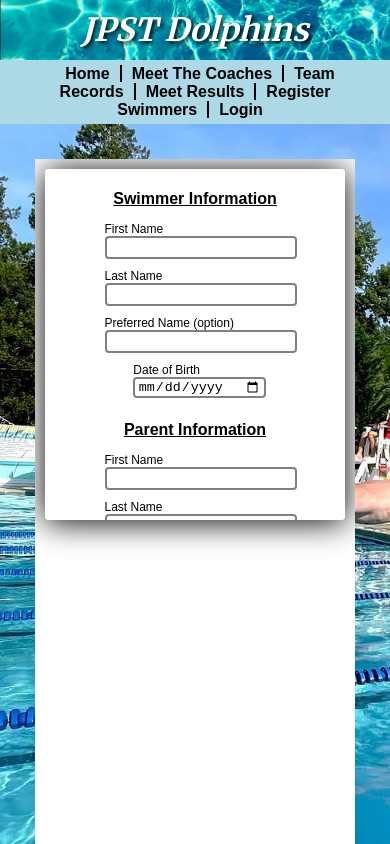
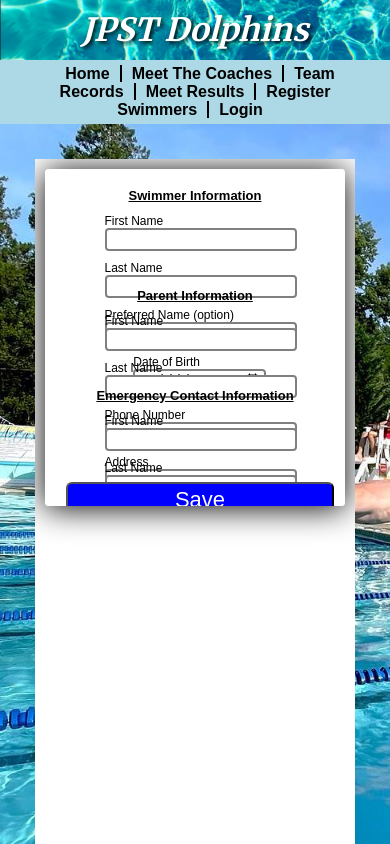
Before and after one commit to zachpfaltzgraff/JPSTWebsite---not-complete, an Angular app: page /register-swimmers in a window 390 px wide. Shown: the top 844 px of the page. Built offline with nearby package versions, Linux system fonts and the light colour scheme.

Commit message:
FORM SCROLL IS WORKING
im so happy, the forms are able to be scrolled and it works

```diff
--- a/src/app/register-swimmers/register-swimmers.component.css
+++ b/src/app/register-swimmers/register-swimmers.component.css
@@ -8,18 +8,19 @@
 }
 
 .white-box {
+    position: relative;
     margin: 100px;
     width: 100%;
     background-color: white;
-    display: grid;
-    grid-template-rows: 92% 8%;
-    grid-template-columns: 90% 10%;
+}
+
+.form-box {
+    height: 90%;
+    overflow: auto;
 }
 
 .swimmer-form {
-    grid-row: 1 ;
-    grid-column: 1 / 3;
-    overflow: auto;
+    margin-bottom: 20px;
 }
 
 form {
@@ -40,6 +41,7 @@ form {
     grid-template-columns: 50% 50%;
     align-items: center;
     margin-right: 15px;
+    height: 100px;
 }
 
 h2 {
@@ -70,10 +72,11 @@ form button {
 }
 
 .add-button {
-    grid-row: 2;
-    grid-column: 2;
+    position: absolute;
+    bottom: 10px;
+    right: 10px;
+}
 
-}
 .add-button button {
     width: auto;
     margin: 10px;
@@ -151,17 +154,12 @@ button:hover {
 
 
 @media only screen and (max-width: 1100px){
-    .white-box {
-        grid-template-rows: auto;
-        grid-template-columns: 1fr;
-    }
-
     .swimmer-info,
     .parent-info,
     .emergency-contact-info {
         display: flex;
         flex-direction: column;
-        margin-right: 0;
+        margin: 0;
     }
 
     .swimmer-form {
@@ -169,27 +167,22 @@ button:hover {
         width: 100%;
     }
 
-    form {
-        flex-direction: column;
-        overflow: scroll;
-    }
-
     .form-group {
         margin: 10px;
     }
 
-    .form-buttons {
-        align-items: center;
-    }
-
     form button {
-        width: 40%;
+        width: 100%;
         margin: 5px;
     }
 
     .add-button button {
         padding: 5px;
         margin: 5px;
+    }
+
+    h2 {
+        font-size: 13px;
     }
 }
 
--- a/src/app/register-swimmers/register-swimmers.component.html
+++ b/src/app/register-swimmers/register-swimmers.component.html
@@ -1,8 +1,9 @@
 <div class="register-page">
     <div class="background-image">
         <div class="white-box">
-            <div class="swimmer-form">
-                <form [formGroup]="profileForm" (ngSubmit)="onSubmit()">
+            <div class="form-box">
+                <div class="swimmer-form" *ngFor="let formGroup of formGroups; let i = index">
+                    <form [formGroup]="formGroup" (ngSubmit)="onSubmit(formGroup)">
                         <div class="swimmer-info">
 
                             <h2>Swimmer Information</h2>
@@ -80,14 +81,15 @@
 
                         <div class="form-buttons">
                             <button type="submit">Save</button>
-                        <button class="cancel-button">Cancel</button>
+                            <button class="cancel-button" (click)="removeForm(i)">Cancel</button>
                         </div>
                     </form>
                 </div>
 
                 <div class="add-button">
-                <button>Add Swimmer</button>
+                    <button (click)="addForm()">Add Swimmer</button>
                 </div>
             </div>
         </div>
     </div>
+</div>
--- a/src/app/register-swimmers/register-swimmers.component.ts
+++ b/src/app/register-swimmers/register-swimmers.component.ts
@@ -1,6 +1,6 @@
 import { CommonModule } from '@angular/common';
 import { Component } from '@angular/core';
-import { FormControl, FormGroup, ReactiveFormsModule, Validators} from '@angular/forms';
+import { FormControl, FormGroup, ReactiveFormsModule, Validators, FormBuilder} from '@angular/forms';
 
 @Component({
   selector: 'app-register-swimmers',
@@ -10,22 +10,51 @@ import { FormControl, FormGroup, ReactiveFormsModule, Validators} from '@angular
   styleUrl: './register-swimmers.component.css'
 })
 export class RegisterSwimmersComponent {
-  onSubmit() {
-    if (this.profileForm.valid) {
-      const firstName = this.profileForm.value.firstName ?? '';
-      const lastName = this.profileForm.value.lastName ?? '';
-      const preferredName = this.profileForm.value.preferredName ?? firstName;
-      const birthDate = this.profileForm.value.birthDate ?? '';
+  formGroups: FormGroup[] = [];
 
-      const pFirstName = this.profileForm.value.pFirstName ?? '';
-      const pLastName = this.profileForm.value.pLastName ?? '';
-      const pPhoneNumber = this.profileForm.value.pPhoneNumber ?? '';
-      const pAddress = this.profileForm.value.pAddress ?? '';
+  constructor(private fb: FormBuilder) {
+    this.addForm();
+  }
 
-      const eFirstName = this.profileForm.value.eFirstName ?? '';
-      const eLastName = this.profileForm.value.eLastName ?? '';
-      const ePhoneNumber = this.profileForm.value.ePhoneNumber ?? '';
-      const eAddress = this.profileForm.value.eAddress ?? '';
+  addForm() {
+    const newFormGroup = this.fb.group({
+      firstName: ['', Validators.required],
+      lastName: ['', Validators.required],
+      preferredName: [''],
+      birthDate: ['', Validators.required],
+      pFirstName: ['', Validators.required],
+      pLastName: ['', Validators.required],
+      pPhoneNumber: ['', Validators.required],
+      pAddress: ['', Validators.required],
+      eFirstName: ['', Validators.required],
+      eLastName: ['', Validators.required],
+      ePhoneNumber: ['', Validators.required],
+      eAddress: ['', Validators.required]
+    });
+
+    this.formGroups.push(newFormGroup);
+  }
+
+  removeForm(index: number) {
+    this.formGroups.splice(index, 1);
+  }
+
+  onSubmit(formGroup: FormGroup) {
+    if (formGroup.valid) {
+      const firstName = formGroup.value.firstName ?? '';
+      const lastName = formGroup.value.lastName ?? '';
+      const preferredName = formGroup.value.preferredName ?? firstName;
+      const birthDate = formGroup.value.birthDate ?? '';
+
+      const pFirstName = formGroup.value.pFirstName ?? '';
+      const pLastName = formGroup.value.pLastName ?? '';
+      const pPhoneNumber = formGroup.value.pPhoneNumber ?? '';
+      const pAddress = formGroup.value.pAddress ?? '';
+
+      const eFirstName = formGroup.value.eFirstName ?? '';
+      const eLastName = formGroup.value.eLastName ?? '';
+      const ePhoneNumber = formGroup.value.ePhoneNumber ?? '';
+      const eAddress = formGroup.value.eAddress ?? '';
 
       console.log(firstName, lastName, preferredName, birthDate, pFirstName, pLastName, pPhoneNumber, pAddress, eFirstName, eLastName, ePhoneNumber, eAddress);
     }
@@ -33,22 +62,4 @@ export class RegisterSwimmersComponent {
       alert("Please Fill in all required fields");
     }
   }
-
-
-
-
-  profileForm = new FormGroup( {
-    firstName: new FormControl('', Validators.required),
-    lastName: new FormControl('', Validators.required),
-    preferredName: new FormControl(''),
-    birthDate: new FormControl('', Validators.required),
-    pFirstName: new FormControl('', Validators.required),
-    pLastName: new FormControl('', Validators.required),
-    pPhoneNumber: new FormControl('', Validators.required),
-    pAddress: new FormControl('', Validators.required),
-    eFirstName: new FormControl('', Validators.required),
-    eLastName: new FormControl('', Validators.required),
-    ePhoneNumber: new FormControl('', Validators.required),
-    eAddress: new FormControl('', Validators.required)
-  })
 }
```
Lines whose indentation alone changed are shown as unchanged.
